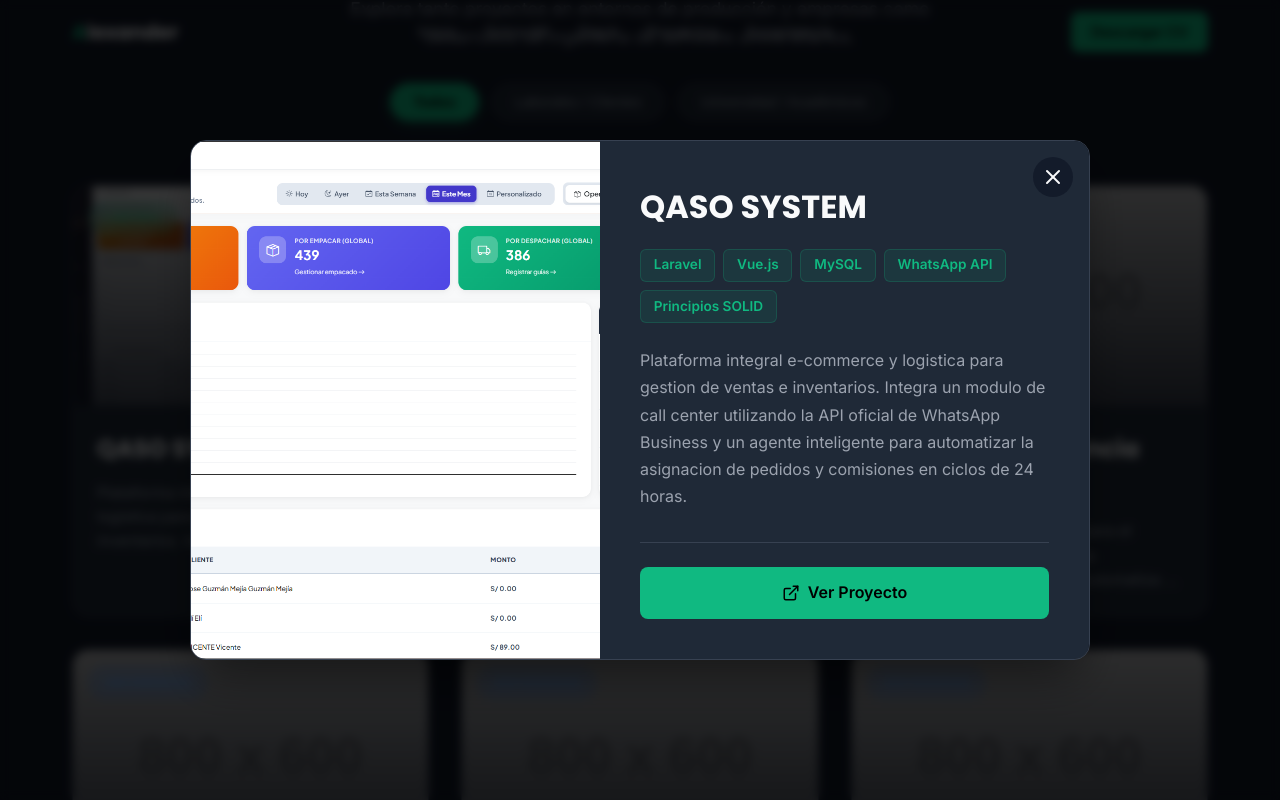
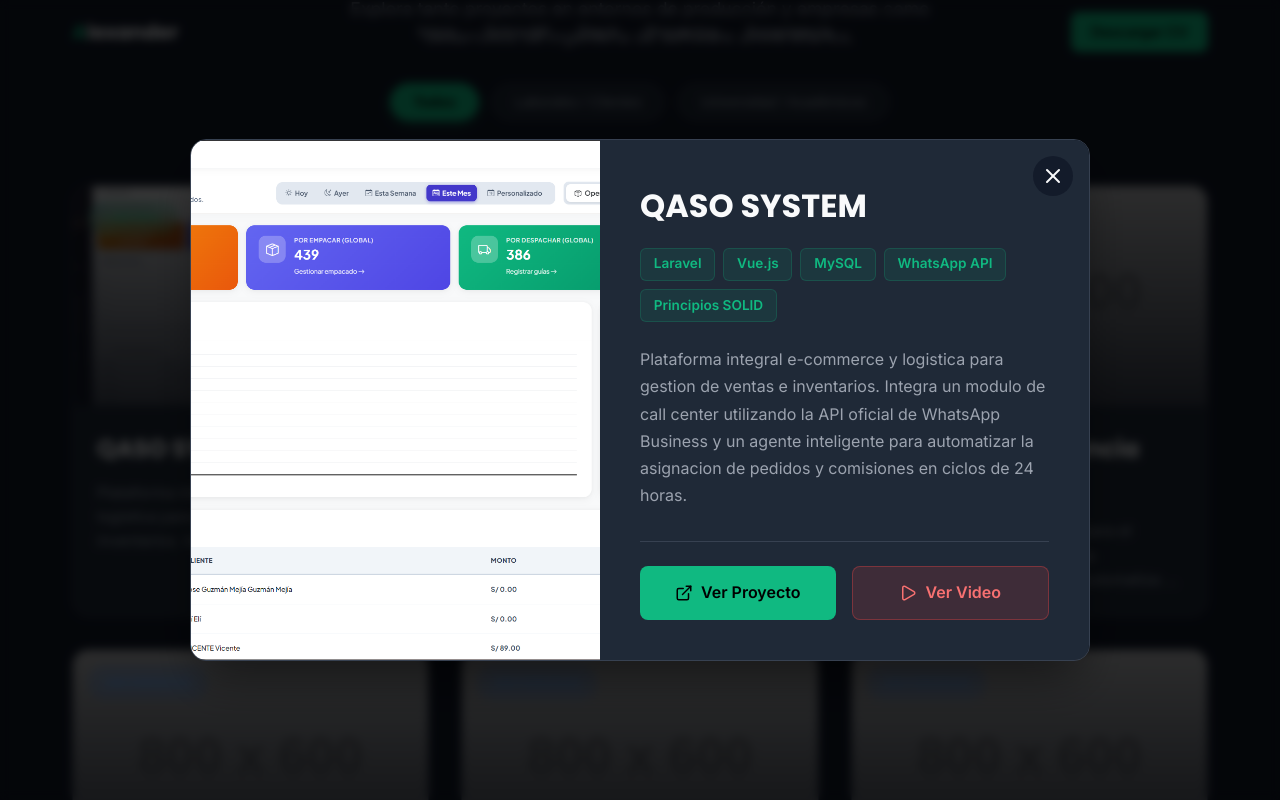
Before and after one commit to alexander-ii-18/mi-portafolio, a Vue app: page / in a window 1280 px wide. Both pictures are taken after a click on the element 250 px from the left and 3291 px from the top of the page. Shown: the part 2891-3691 px from the top of the page. Built offline with nearby package versions, Linux system fonts and the light colour scheme.

Commit message:
feat(projects): agregar boton para ver video en modal de proyectos

```diff
--- a/src/modules/projects/components/ProjectsSection.vue
+++ b/src/modules/projects/components/ProjectsSection.vue
@@ -1,7 +1,7 @@
 <script setup lang="ts">
 import { ref, computed, onMounted } from 'vue';
 import ProjectCard from './ProjectCard.vue';
-import { ExternalLink, Github, X } from 'lucide-vue-next';
+import { ExternalLink, Github, Play, X } from 'lucide-vue-next';
 import type { Project, ProjectCategory } from '../project.model';
 import { projectService } from '../project.service';
 import { useModal } from '@/composables/useModal';
@@ -116,6 +116,9 @@
               <div class="modal-actions">
                 <a v-if="selectedProject?.demoUrl" :href="selectedProject.demoUrl" target="_blank" class="btn btn-primary">
                   <ExternalLink class="icon-sm" /> Ver Proyecto
+                </a>
+                <a v-if="selectedProject?.videoUrl" :href="selectedProject.videoUrl" target="_blank" class="btn btn-video">
+                  <Play class="icon-sm" /> Ver Video
                 </a>
                 <a v-if="selectedProject?.githubUrl" :href="selectedProject.githubUrl" target="_blank" class="btn btn-outline">
                   <Github class="icon-sm" /> Código Fuente
@@ -346,6 +349,19 @@
   border-color: var(--text-main);
 }
 
+.btn-video {
+  background-color: rgba(239, 68, 68, 0.15);
+  color: #f87171;
+  border: 1px solid rgba(239, 68, 68, 0.35);
+}
+
+.btn-video:hover {
+  background-color: #ef4444;
+  color: #ffffff;
+  border-color: #ef4444;
+  box-shadow: 0 4px 14px rgba(239, 68, 68, 0.35);
+}
+
 .icon-sm {
   width: 18px;
   height: 18px;
```
